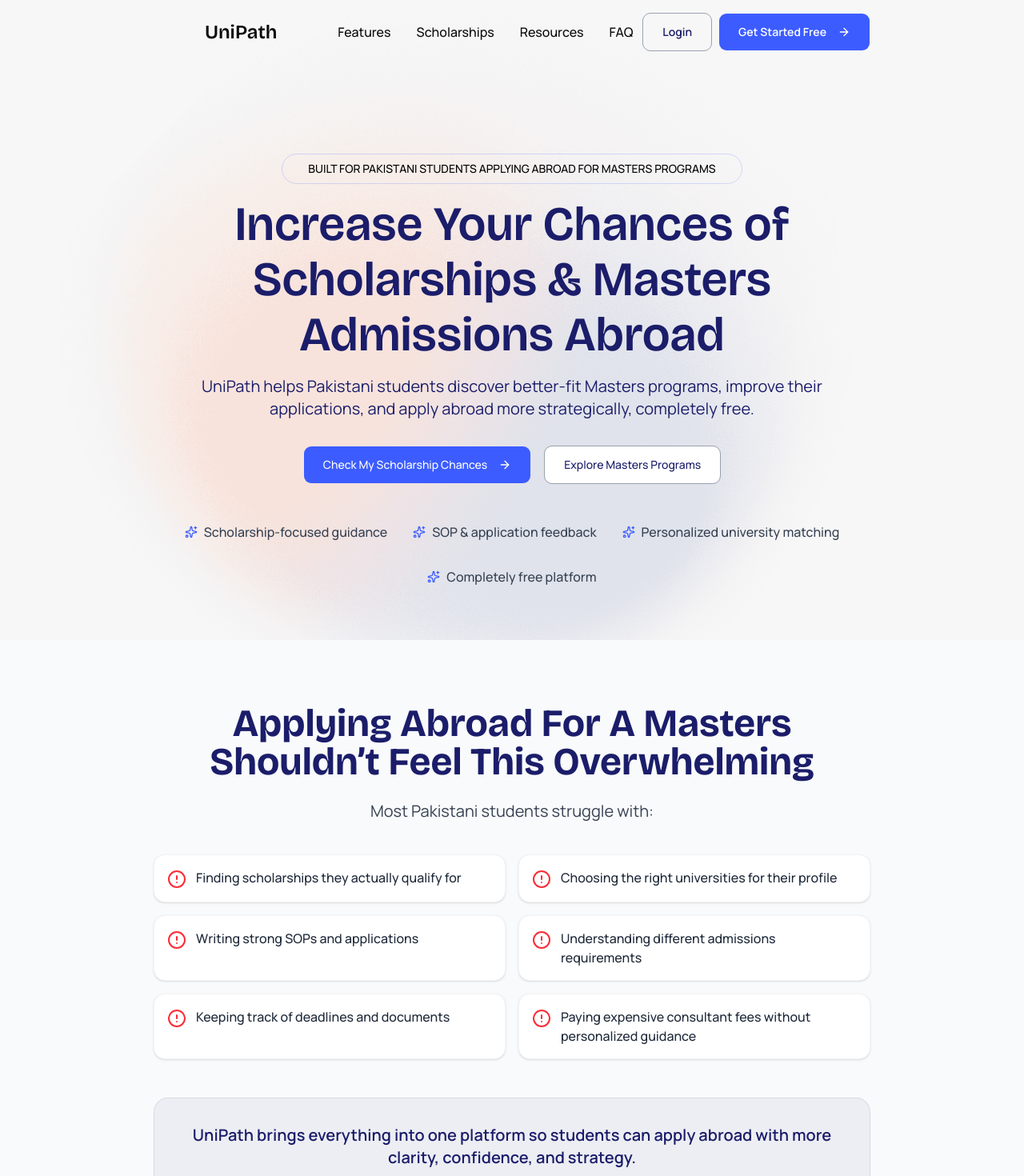
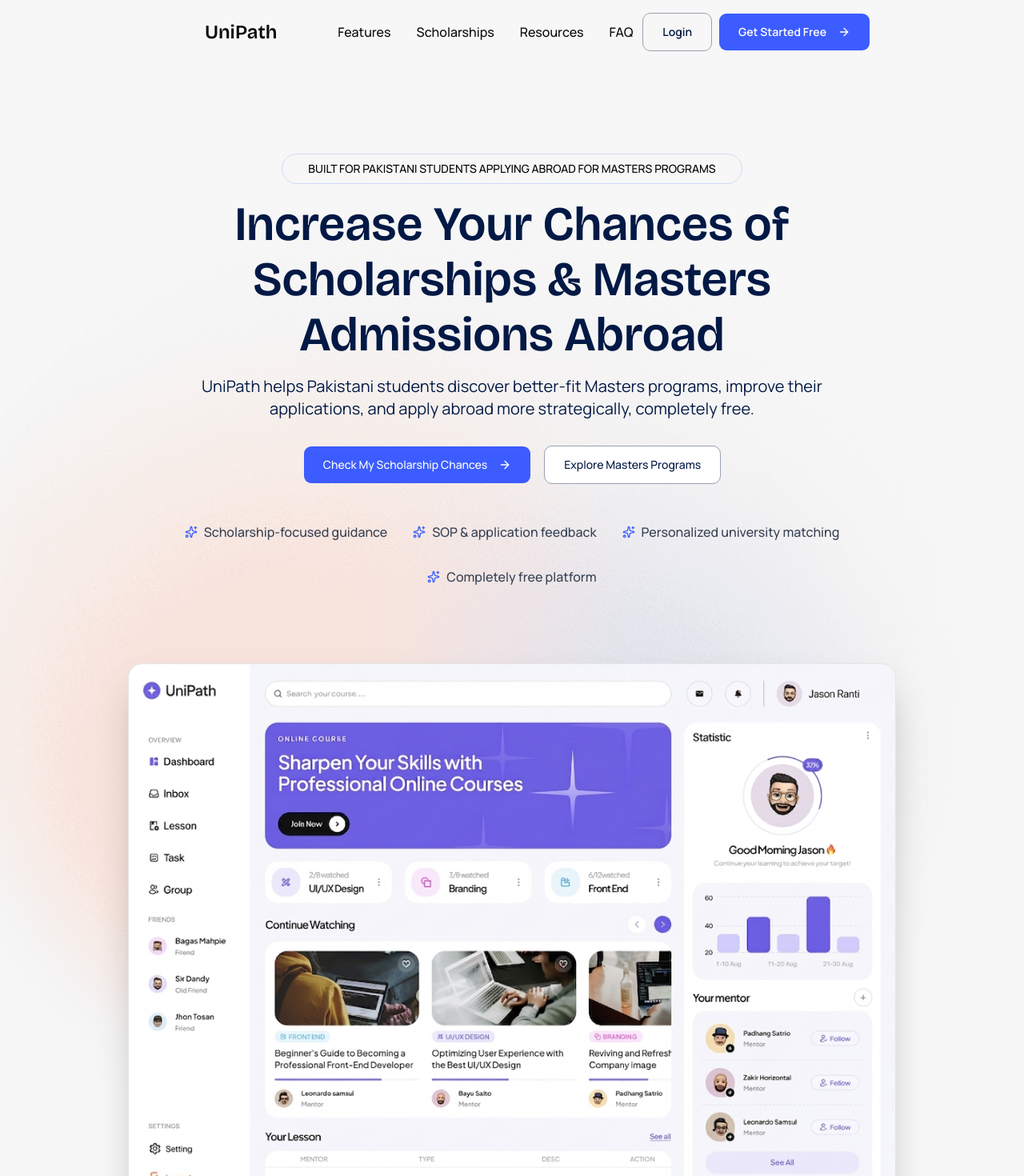
Before and after one commit to afridiashir/unipath-landing-page, a Next.js app: page / in a window 1280 px wide. Shown: the top 1470 px of the page at 80% size. Built offline with nearby package versions, Linux system fonts and the light colour scheme.

Commit message:
dark hero & other sec

```diff
--- a/app/globals.css
+++ b/app/globals.css
@@ -5,7 +5,7 @@
 @custom-variant dark (&:is(.dark *));
 
 :root {
-  --primary: #1b1d6a;
+  --primary: #021945;
   --secondary: #3c5cff;
   --background: #F7F7F7;
   --foreground: oklch(0.145 0 0);
--- a/app/page.tsx
+++ b/app/page.tsx
@@ -17,16 +17,16 @@
     <>
       <Navbar />
       <Hero />
-      <PainPoints />
+      {/* <PainPoints /> */}
       {/* <Features /> */}
       <ScholarshipPositioning />
+      <CTA />
       <ProductPreview />
       <HowItWorks />
       {/* <Comparison /> */}
+      <Testimonials />
       <FreePlatform />
-      <Testimonials />
       <FAQ />
-      <CTA />
       <Footer />
     </>
   );
--- a/components/FreePlatform.tsx
+++ b/components/FreePlatform.tsx
@@ -4,21 +4,21 @@
 
 const FreePlatform = () => {
   return (
-    <section className="py-24 px-4 md:px-20 xl:px-40 bg-secondary/10">
+    <section className="py-24 px-4 md:px-20 xl:px-40 bg-secondary">
       <div className="max-w-4xl mx-auto flex flex-col items-center text-center">
-        <h2 className="text-3xl md:text-5xl font-bold text-primary mb-6">
+        <h2 className="text-3xl md:text-5xl font-bold text-white mb-6">
           High-Quality Admissions Guidance, Accessible To Everyone
         </h2>
 
-        <p className="text-lg md:text-xl text-gray-700 mb-6">
+        <p className="text-lg md:text-xl text-gray-100 mb-6">
           Many Pakistani students applying abroad cannot afford expensive admissions consultants.
         </p>
 
-        <p className="text-lg md:text-xl text-gray-700 mb-10">
+        <p className="text-lg md:text-xl text-gray-100 mb-10">
           UniPath was built to help students apply for Masters programs abroad with stronger guidance and better application strategy, completely free.
         </p>
 
-        <Button variant={"secondary"} size="lg" className="px-8 h-14 text-lg">
+        <Button variant={"outline"} size="lg" className="px-8 h-14 text-lg">
           Start Free Today <ArrowRight className="ml-2 w-5 h-5" />
         </Button>
       </div>
--- a/components/Hero.tsx
+++ b/components/Hero.tsx
@@ -8,7 +8,7 @@
       className="overflow-visible bg-no-repeat bg-center bg-cover"
       style={{ backgroundImage: "url('/background.png')" }}
     >
-      <div className="max-h-screen flex items-center justify-start pt-48 pb-48 md:pt-48 flex-col px-4 md:px-20 xl:px-40 gap-4">
+      <div className="max-h-screen flex items-center justify-start pt-48  md:pt-48 flex-col px-4 md:px-20 xl:px-40 gap-4">
         <p className="flex items-center gap-2 text-sm text-black font-medium text-center border border-secondary/20 rounded-full px-8 py-2 uppercase">
           Built for Pakistani students applying abroad for Masters programs
         </p>
@@ -51,7 +51,7 @@
       </div>
 
       {/* Dashboard Image */}
-      {/* <div className="flex mt-24 mb-24 items-center justify-center  px-4 md:px-20 xl:px-40">
+      <div className="flex mt-24 mb-24 items-center justify-center  px-4 md:px-20 xl:px-40">
         <div className="border rounded-2xl overflow-hidden shadow-2xl max-w-[1000px]">
           <img
             src="/dashboard.png"
@@ -60,7 +60,7 @@
             loading="eager"
           />
         </div>
-      </div> */}
+      </div>
     </section>
   );
 };
--- a/components/Testimonials.tsx
+++ b/components/Testimonials.tsx
@@ -93,6 +93,7 @@
           </CarouselContent>
         </Carousel>
       </div>
+
     </section>
   );
 };
```
